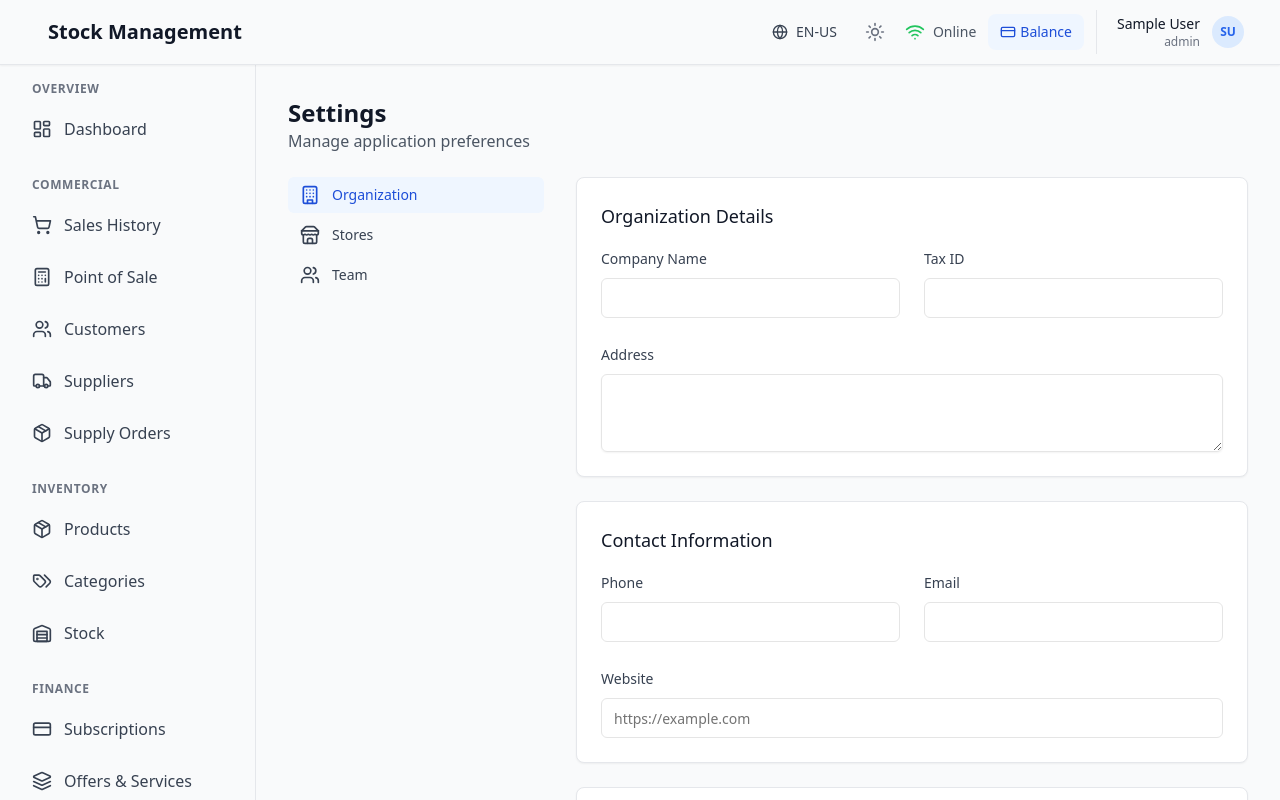
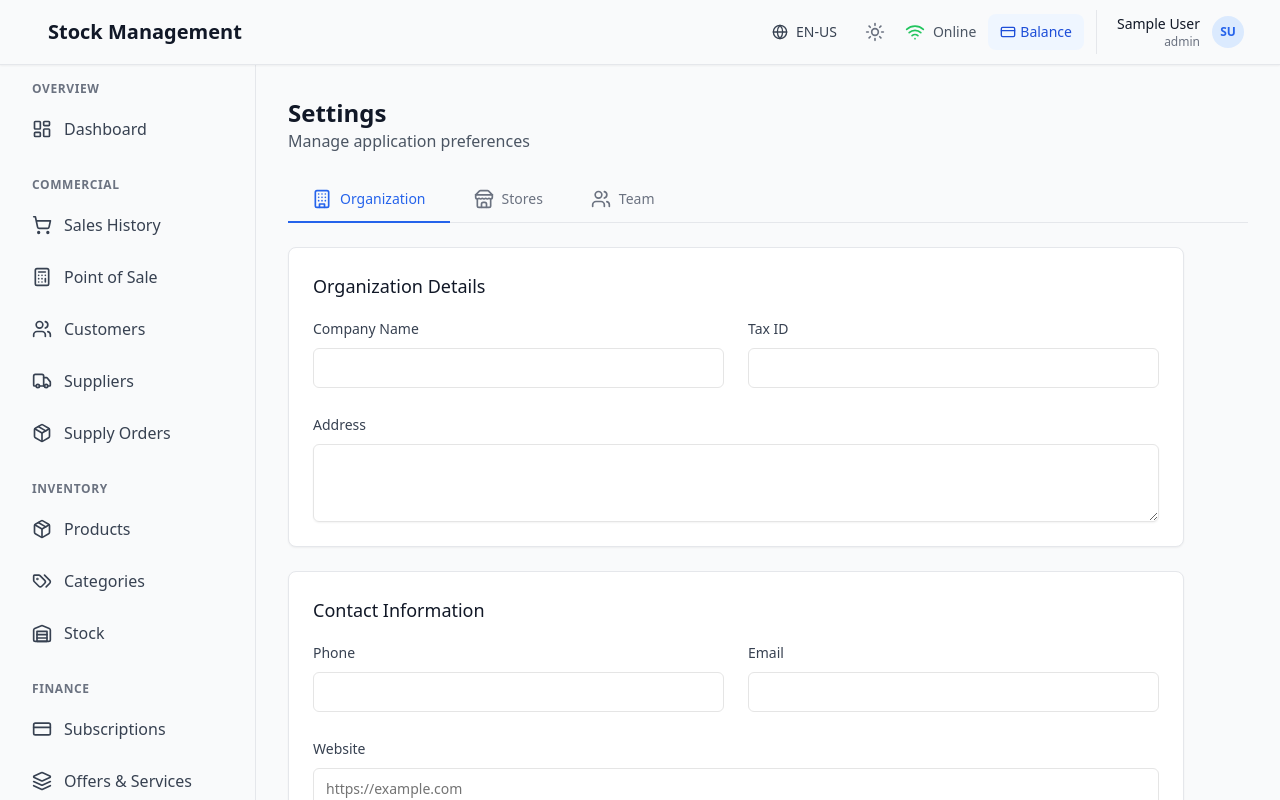
Before and after one commit to devsourcenathan/store_management, a React (Vite) app in the folder frontend/: page /settings in a window 1280 px wide. Shown: the top 800 px of the page. Built offline with nearby package versions, Linux system fonts and the light colour scheme; no server answers; sample sign-in values are in the browser's storage.

Commit message:
change settings layout

```diff
--- a/frontend/src/features/settings/SettingsPage.tsx
+++ b/frontend/src/features/settings/SettingsPage.tsx
@@ -20,48 +20,47 @@ export function SettingsPage() {
     ];
 
     return (
-        <div className="space-y-6">
-            <div>
-                <h2 className="text-2xl font-bold text-gray-900 dark:text-gray-100">{t('settings.title')}</h2>
-                <p className="text-gray-600 dark:text-gray-400">{t('settings.subtitle')}</p>
+        <div className="space-y-4 sm:space-y-6 pb-6">
+            {/* Header */}
+            <div className="px-4 sm:px-0">
+                <h2 className="text-xl sm:text-2xl font-bold text-gray-900 dark:text-gray-100">{t('settings.title')}</h2>
+                <p className="text-sm sm:text-base text-gray-600 dark:text-gray-400">{t('settings.subtitle')}</p>
             </div>
 
-            <div className="flex flex-col md:flex-row gap-8">
-                {/* Sidebar */}
-                <aside className="w-full md:w-64 flex-shrink-0">
-                    <nav className="space-y-1">
+            {/* Tabs - Horizontal on all screens */}
+            <div className="border-b border-gray-200 dark:border-gray-700">
+                <nav className="flex overflow-x-auto scrollbar-hide -mb-px px-4 sm:px-0" aria-label="Tabs">
                     {tabs.map((tab) => {
                         const Icon = tab.icon;
                         return (
                             <button
                                 key={tab.id}
                                 onClick={() => setActiveTab(tab.id as Tab)}
-                                    className={`w-full flex items-center gap-3 px-3 py-2 text-sm font-medium rounded-md transition-colors ${activeTab === tab.id
-                                        ? 'bg-blue-50 dark:bg-blue-900/30 text-blue-700 dark:text-blue-300'
-                                        : 'text-gray-700 dark:text-gray-300 hover:bg-gray-50 dark:hover:bg-gray-800 hover:text-gray-900 dark:hover:text-gray-100'
+                                className={`flex items-center gap-2 whitespace-nowrap py-3 px-4 sm:px-6 border-b-2 font-medium text-sm transition-colors ${activeTab === tab.id
+                                        ? 'border-blue-600 dark:border-blue-400 text-blue-600 dark:text-blue-400'
+                                        : 'border-transparent text-gray-500 dark:text-gray-400 hover:text-gray-700 dark:hover:text-gray-300 hover:border-gray-300 dark:hover:border-gray-600'
                                     }`}
                             >
                                 <Icon className="w-5 h-5" />
-                                    {tab.label}
+                                <span>{tab.label}</span>
                             </button>
                         );
                     })}
                 </nav>
-                </aside>
+            </div>
 
             {/* Content */}
-                <main className="flex-1">
+            <main className="px-4 sm:px-0">
                 {tabs.map((tab) => {
                     if (tab.id !== activeTab) return null;
                     const Component = tab.component;
                     return (
-                            <div key={tab.id}>
+                        <div key={tab.id} className="animate-fadeIn">
                             <Component />
                         </div>
                     );
                 })}
             </main>
         </div>
-        </div>
     );
 }
```
Lines whose indentation alone changed are shown as unchanged.
